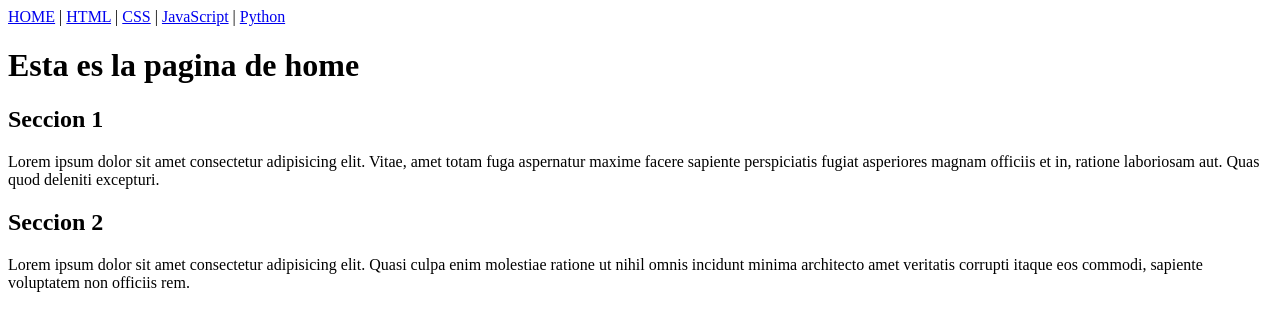
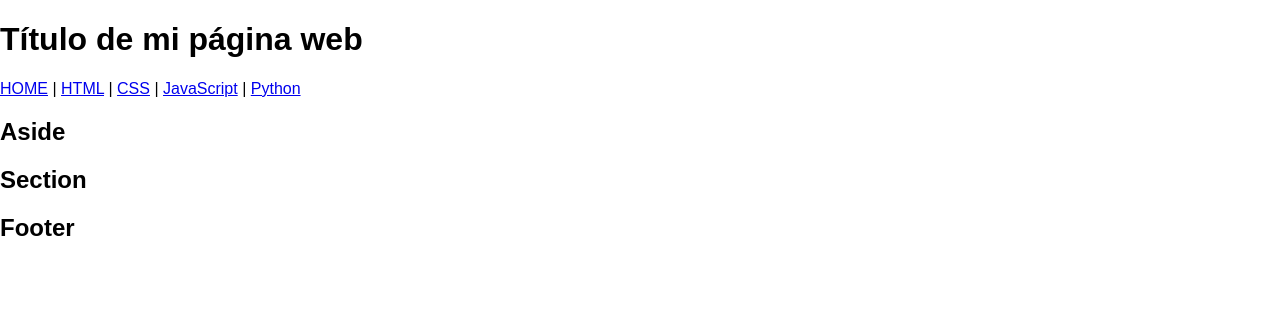
Before and after one commit to FranciscoCobelo/mi-primer-proyecto, a plain HTML site: page HTML/index.html in a window 1280 px wide. Drawn offline with Linux system fonts and the light colour scheme.

Commit message:
Ejemplo de estilos

```diff
--- a/HTML/index.html
+++ b/HTML/index.html
@@ -5,9 +5,16 @@
     <meta http-equiv="X-UA-Compatible" content="IE=edge">
     <meta name="viewport" content="width=device-width, initial-scale=1.0">
     <title>Primer proyeto</title>
+    <link rel="stylesheet" href="/estilos.css">
+    <script src="/ejemplo.js"></script>
 </head>
 <body>
-    <!–– Navegador entre páginas-->
+    <!-- Título de la página -->
+    <header>
+        <h1>Título de mi página web</h1>
+    </header>
+
+    <!--Navegador entre páginas-->
     <nav>
         <a href="/HTML/index.html">HOME</a> |
         <a href="/HTML/HTML.html">HTML</a> |
@@ -15,10 +22,24 @@
         <a href="/HTML/JS.html">JavaScript</a> |
         <a href="/HTML/PYTHON.html">Python</a>
     </nav>
-    <h1>Esta es la pagina de home</h1>
-    <h2>Seccion 1</h2>
-    <p>Lorem ipsum dolor sit amet consectetur adipisicing elit. Vitae, amet totam fuga aspernatur maxime facere sapiente perspiciatis fugiat asperiores magnam officiis et in, ratione laboriosam aut. Quas quod deleniti excepturi.</p>
-    <h2>Seccion 2</h2>
-    <p>Lorem ipsum dolor sit amet consectetur adipisicing elit. Quasi culpa enim molestiae ratione ut nihil omnis incidunt minima architecto amet veritatis corrupti itaque eos commodi, sapiente voluptatem non officiis rem.</p>
+
+
+    <div class="row">
+
+        <aside>
+            <h2>Aside</h2>
+        </aside>
+
+        <section>
+            <h2>Section</h2>
+        </section>
+
+    </div>
+
+    <footer>
+        <h2>Footer</h2>
+    </footer>
+
+
 </body>
 </html>
--- a/ejemplo.js
+++ b/ejemplo.js
@@ -0,0 +1,10 @@
+"use strict"
+let edad=17;
+if (edad<18)
+    {
+        console.log(true);
+    }
+else
+    {
+        console.log(false);
+    }
--- /dev/null
+++ b/estilos.css
@@ -0,0 +1,5 @@
+body{
+    font-family: Arial, Helvetica, sans-serif;
+    margin: 0;
+    padding: 0;
+}
```
Also changed, not shown: HTML/JS.html (+2 -0 lines), ejemplo.css (deleted).
